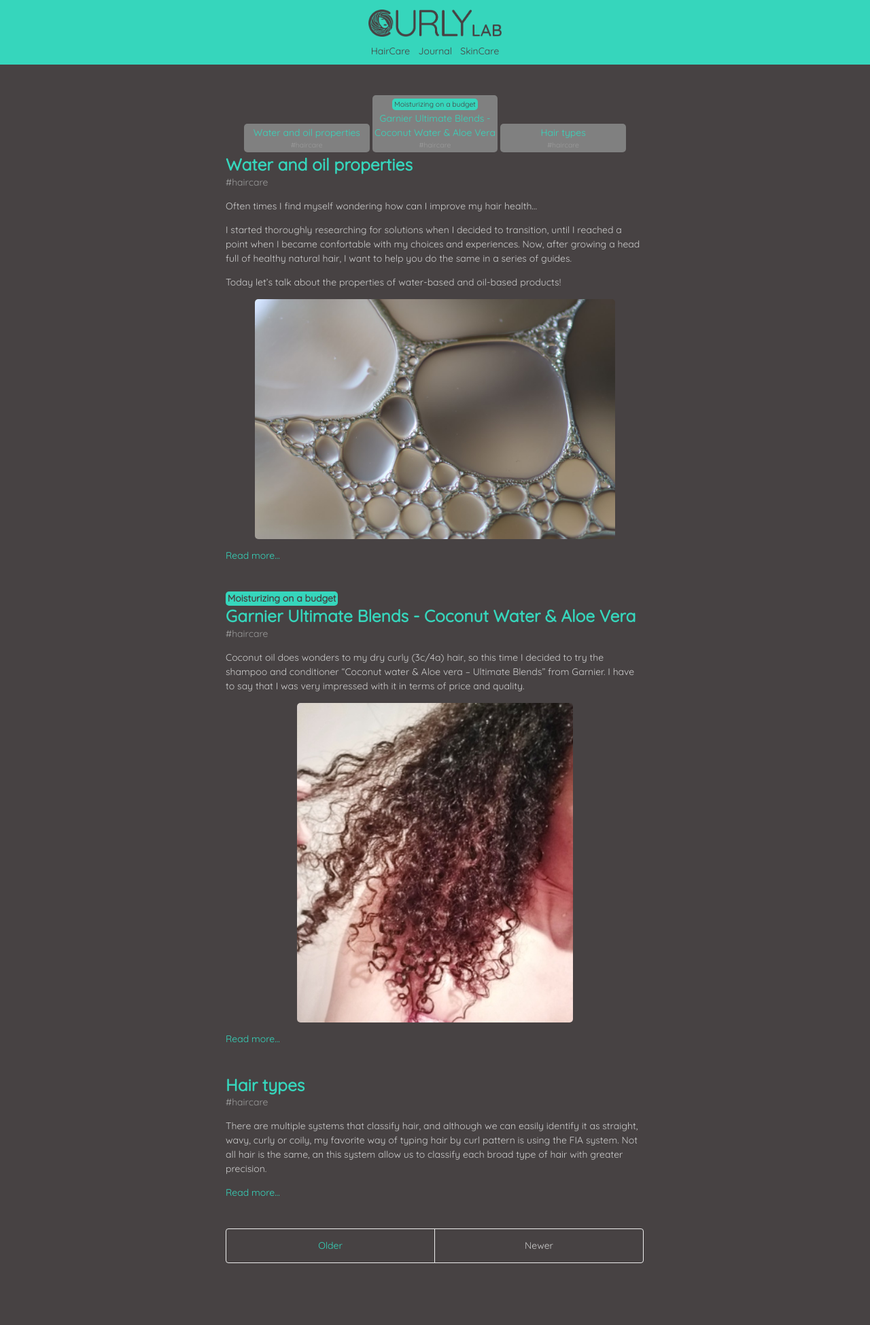
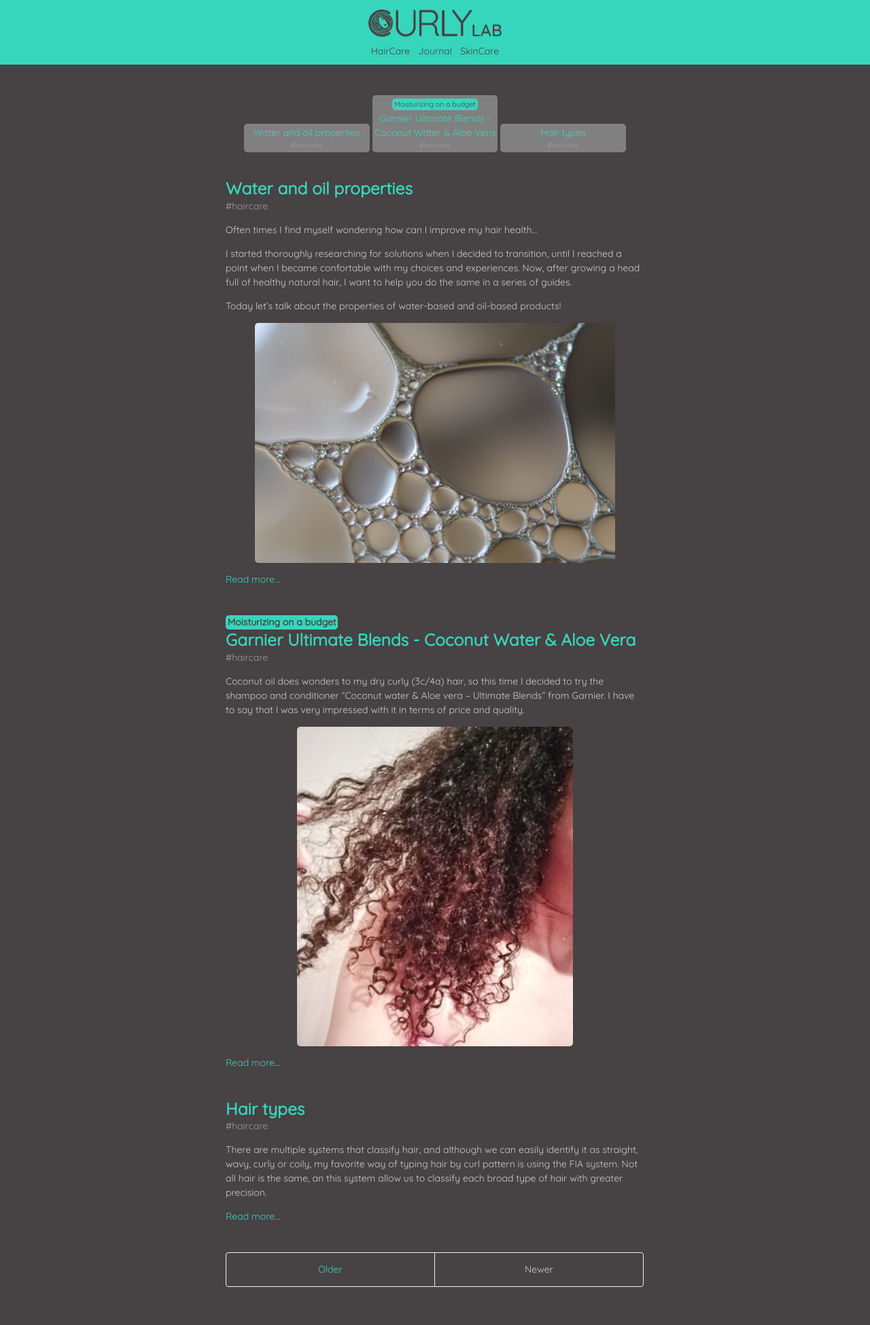
Before and after one commit to curlylab/curlylab.github.io, a Jekyll site: the page built from index.html, in a window 1280 px wide. Shown: the whole page at 68% size. Built offline with Jekyll 4.4.1, drawn with Linux system fonts in a browser that asks for light colours; the list of posts is cut into pages by our own code; before the commit the page ends 1914 px from its top, so only the background shows below that.

Commit message:
Update style.css

```diff
--- a/public/css/style.css
+++ b/public/css/style.css
@@ -452,12 +452,14 @@
   padding: 3px;
   margin: 3px auto;
   border-radius: 5px;
+  max-height: 25rem;
 }
 
 #square {
-    width: 100%;
-    /*background:red;*/
-    text-align: center;
+  width: 100%;
+  /*background:red;*/
+  text-align: center;
+  margin-bottom: 2.5rem;
 }
 
 .boxpost-title,
```
